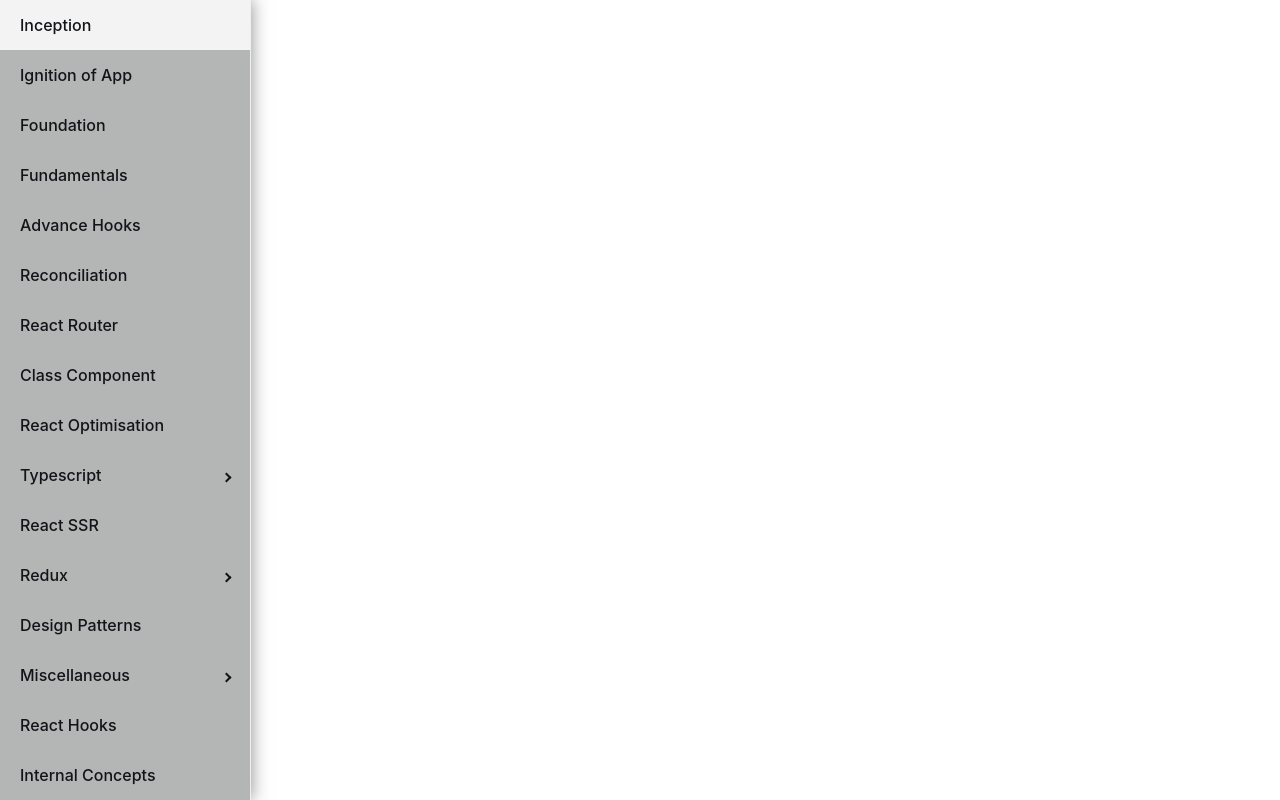
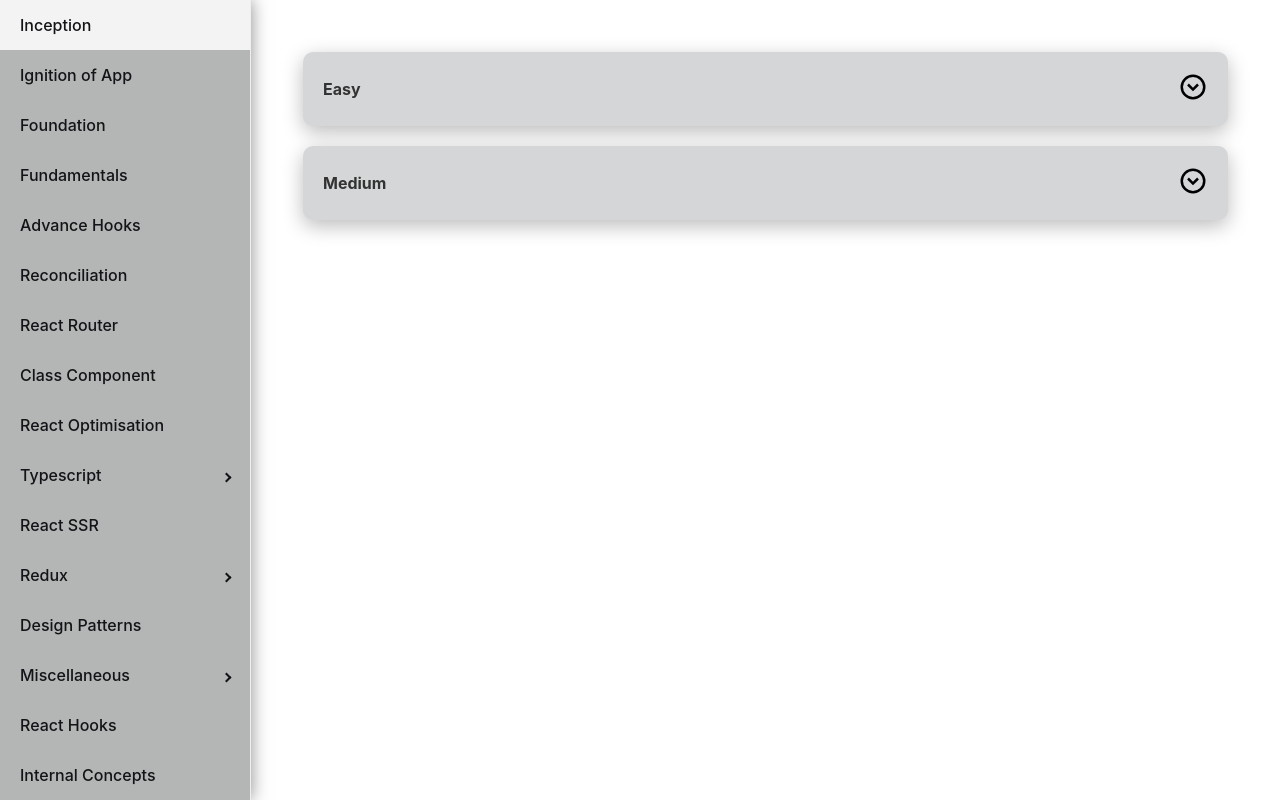
Before and after one commit to UditNandy/React-learning-material, a React (Create React App) app: page /linkedlist in a window 1280 px wide. Built offline with nearby package versions, Linux system fonts and the light colour scheme; what ag-grid-community would draw is missing.

Commit message:
Added some linkedlist questions

```diff
--- a/src/App.js
+++ b/src/App.js
@@ -44,6 +44,7 @@
 import Performance from "./components/system-design/performance.js";
 import ServiceWorkers from "./components/system-design/service-workers.js";
 import PWA from "./components/system-design/progressive-web-app.js";
+import LinkedList from "./components/dsa/linked-list.js";
 function App() {
   return (
     <div className="view-page">
@@ -151,6 +152,9 @@
             </MenuItem>
             <MenuItem component={<Link to="/dp" />}>DP</MenuItem>
             <MenuItem component={<Link to="/graph" />}>Graph</MenuItem>
+            <MenuItem component={<Link to="/linkedlist" />}>
+              Linked List
+            </MenuItem>
           </SubMenu>
           <SubMenu label="Machine Coding">
             <MenuItem component={<Link to="/machine-coding-question" />}>
@@ -226,6 +230,7 @@
           <Route path="performance" element={<Performance />} />
           <Route path="service-workers" element={<ServiceWorkers />} />
           <Route path="pwa" element={<PWA />} />
+          <Route path="linkedlist" element={<LinkedList />} />
         </Routes>
       </div>
     </div>
--- /dev/null
+++ b/src/components/dsa/linked-list.js
@@ -0,0 +1,21 @@
+import Accordian from "../shared/accordian/accordian";
+
+const LinkedList = () => {
+  return (
+    <>
+      <Accordian header="Easy">
+        <ol>
+          <li>Reverse a linked list (iterative and recursion)</li>
+          <li>Delete Node in a Linked List (Leetcode 237)</li>
+        </ol>
+      </Accordian>
+      <Accordian header="Medium">
+        <ol>
+          <li>Reverse Nodes in k-Group</li>
+        </ol>
+      </Accordian>
+    </>
+  );
+};
+
+export default LinkedList;
```
